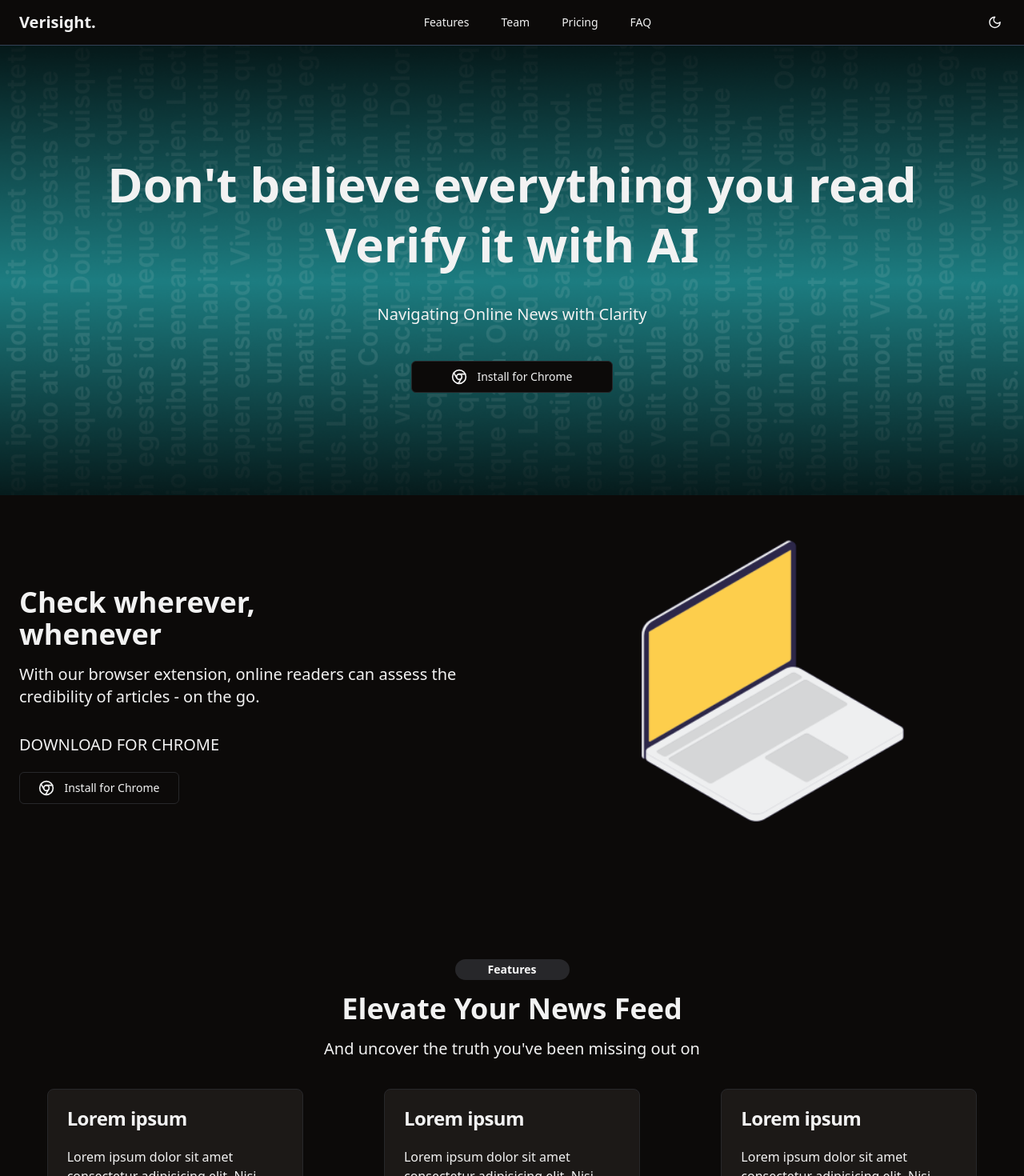
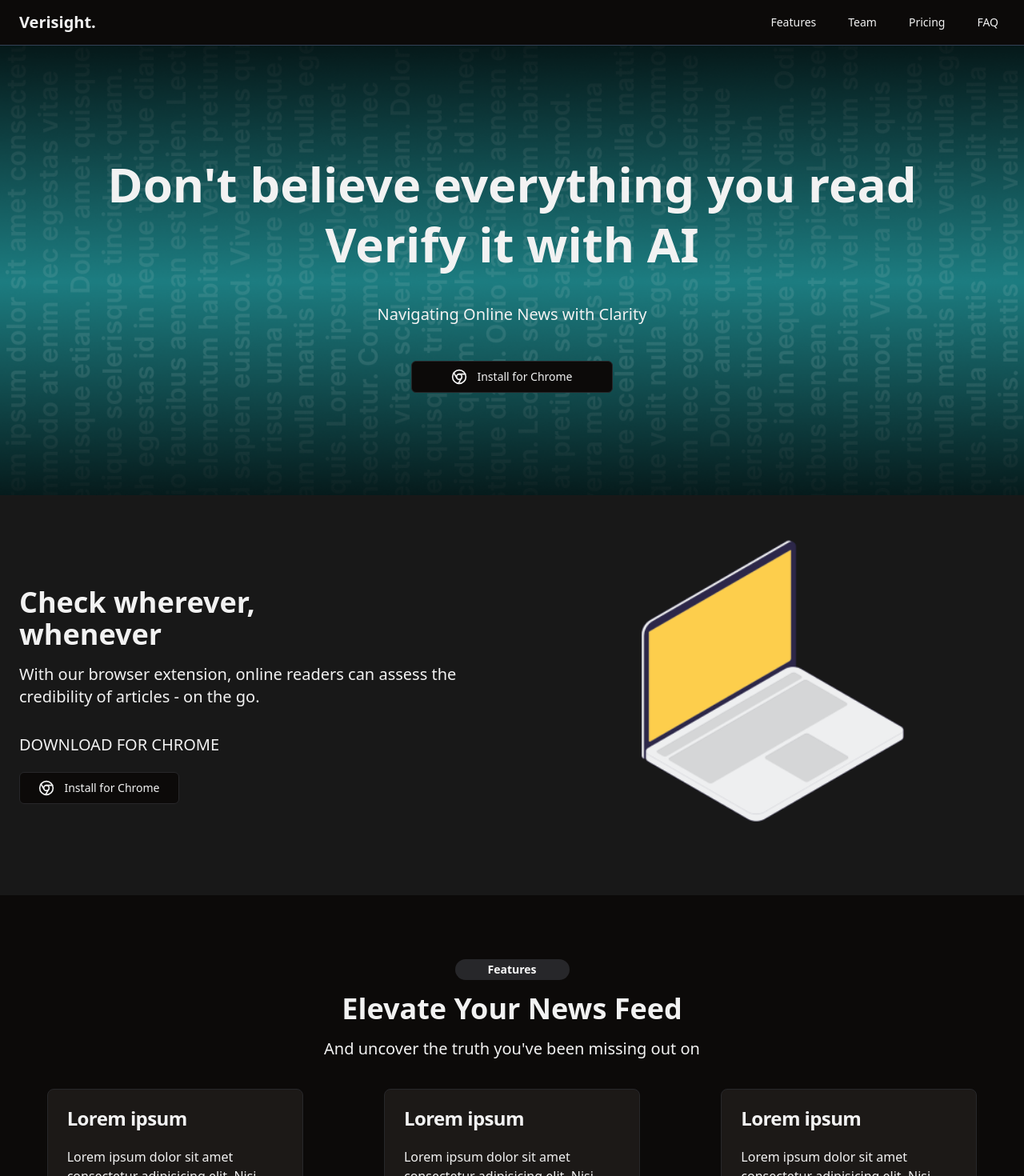
Before and after one commit to verisight/Verisight-LandingPage, a React (Vite) app in the folder LandingPage/: page / in a window 1280 px wide. Shown: the top 1470 px of the page at 80% size. Built offline with nearby package versions, Linux system fonts and the light colour scheme.

Commit message:
Section Color

```diff
--- a/LandingPage/package.json
+++ b/LandingPage/package.json
@@ -22,6 +22,7 @@
     "lucide-react": "^0.294.0",
     "react": "^18.2.0",
     "react-dom": "^18.2.0",
+    "react-loader-spinner": "^6.1.6",
     "tailwind-merge": "^2.1.0",
     "tailwindcss-animate": "^1.0.7"
   },
--- a/LandingPage/src/App.tsx
+++ b/LandingPage/src/App.tsx
@@ -14,10 +14,12 @@
 import { Team } from "./components/Team";
 // import { Testimonials } from "./components/Testimonials";
 import "./App.css";
+// import { Loader } from "./components/Loader";
 
 function App() {
   return (
     <>
+      {/* <Loader/> */}
       <Navbar />
       <Hero />
       <DownloadChrome />
--- a/LandingPage/src/components/DownloadChrome.tsx
+++ b/LandingPage/src/components/DownloadChrome.tsx
@@ -67,8 +67,8 @@
 
 export const DownloadChrome = () => {
   return (
-    <section className="container py-10">
-      <div className="grid lg:grid-cols-[1fr,1fr] gap-8 place-items-center">
+    <section className="py-10 bg-[#181818]">
+      <div className="container grid lg:grid-cols-[1fr,1fr] gap-8 place-items-center">
         <div>
           <h2 className="text-3xl md:text-4xl font-bold">
               Check wherever,
--- a/LandingPage/src/components/Navbar.tsx
+++ b/LandingPage/src/components/Navbar.tsx
@@ -15,7 +15,7 @@
 // import { GitHubLogoIcon } from "@radix-ui/react-icons";
 import { buttonVariants } from "./ui/button";
 import { Menu } from "lucide-react";
-import { ModeToggle } from "./mode-toggle";
+// import { ModeToggle } from "./mode-toggle";
 // import { LogoIcon } from "./Icons";
 
 interface RouteProps {
@@ -45,7 +45,7 @@
 export const Navbar = () => {
   const [isOpen, setIsOpen] = useState<boolean>(false);
   return (
-    <header className="sticky border-b-[1px] top-0 z-40 w-full bg-white dark:border-b-slate-700 dark:bg-background">
+    <header className="border-b-[1px] top-0 z-40 w-full bg-none dark:border-b-slate-700 dark:bg-none">
       <NavigationMenu className="mx-auto">
         <NavigationMenuList className="container h-14 px-4 w-screen flex justify-between ">
           <NavigationMenuItem className="font-bold flex">
@@ -54,7 +54,7 @@
 
           {/* mobile */}
           <span className="flex md:hidden">
-            <ModeToggle />
+            {/* <ModeToggle /> */}
 
             <Sheet
               open={isOpen}
@@ -106,9 +106,9 @@
             ))}
           </nav>
 
-          <div className="hidden md:flex gap-2">
+          {/* <div className="hidden md:flex gap-2">
             <ModeToggle />
-          </div>
+          </div> */}
         </NavigationMenuList>
       </NavigationMenu>
     </header>
--- /dev/null
+++ b/package.json
@@ -0,0 +1,5 @@
+{
+  "dependencies": {
+    "react-loader-spinner": "^6.1.6"
+  }
+}
```
Also changed, not shown: LandingPage/src/components/Loader.jsx (added, +17 -0 lines), 2 other files (tests, documents, lock files or other folders).
